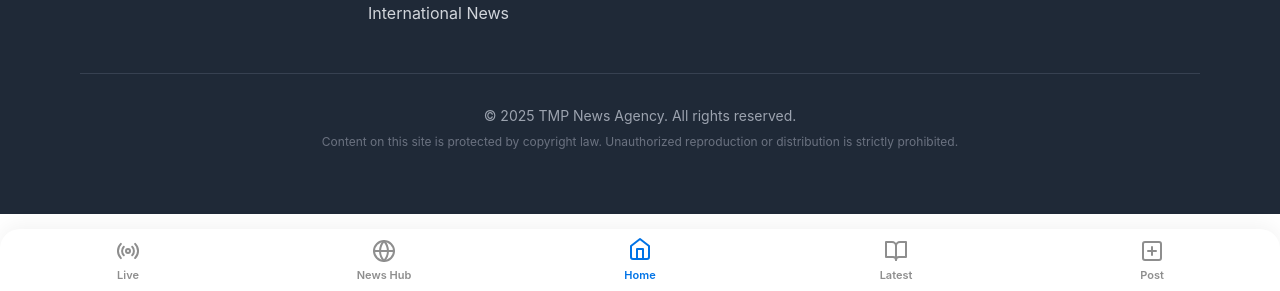
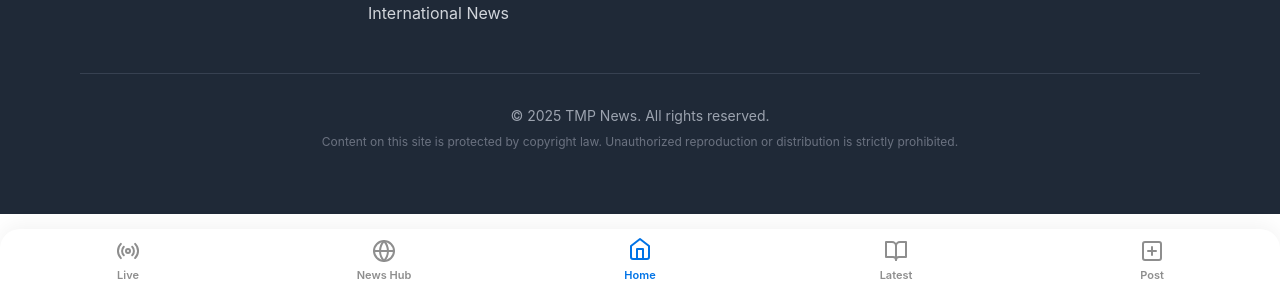
Before and after one commit to ZaidAlamgir/TMP_Host, a Jekyll site: the page built from support.html, in a window 1280 px wide and 900 px high, scrolled down 2096 px. Shown: the part 606-897 px from the top of the window. Built offline with Jekyll 4.4.1, drawn with Linux system fonts in a browser that asks for light colours; nearby versions of some CDN libraries; a script that is not in the unit is left out.

Commit message:
TMP News add in footer update

```diff
--- a/_includes/site-footer.html
+++ b/_includes/site-footer.html
@@ -67,7 +67,7 @@
         </div>
         <div class="mt-12 border-t border-gray-700 pt-8 text-center">
             <p class="text-sm text-gray-400">
-                &copy; {% assign current_year = site.time | date: '%Y' %}{{ current_year }} TMP News Agency. All rights reserved.
+                &copy; {% assign current_year = site.time | date: '%Y' %}{{ current_year }} TMP News. All rights reserved.
             </p>
             <p class="text-xs text-gray-500 mt-2">
                 Content on this site is protected by copyright law. Unauthorized reproduction or distribution is strictly prohibited.
```
